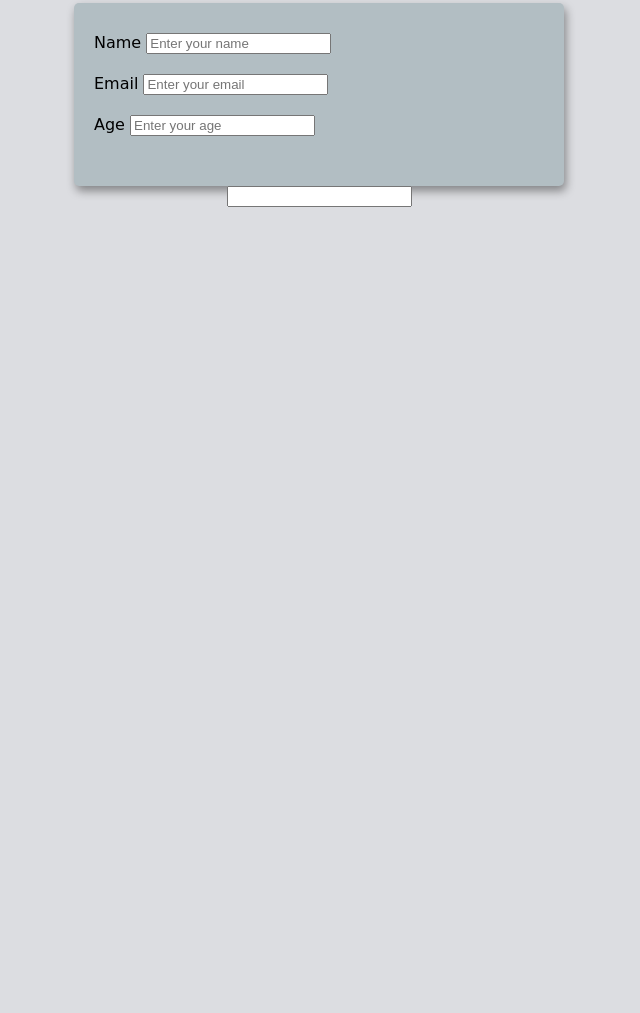
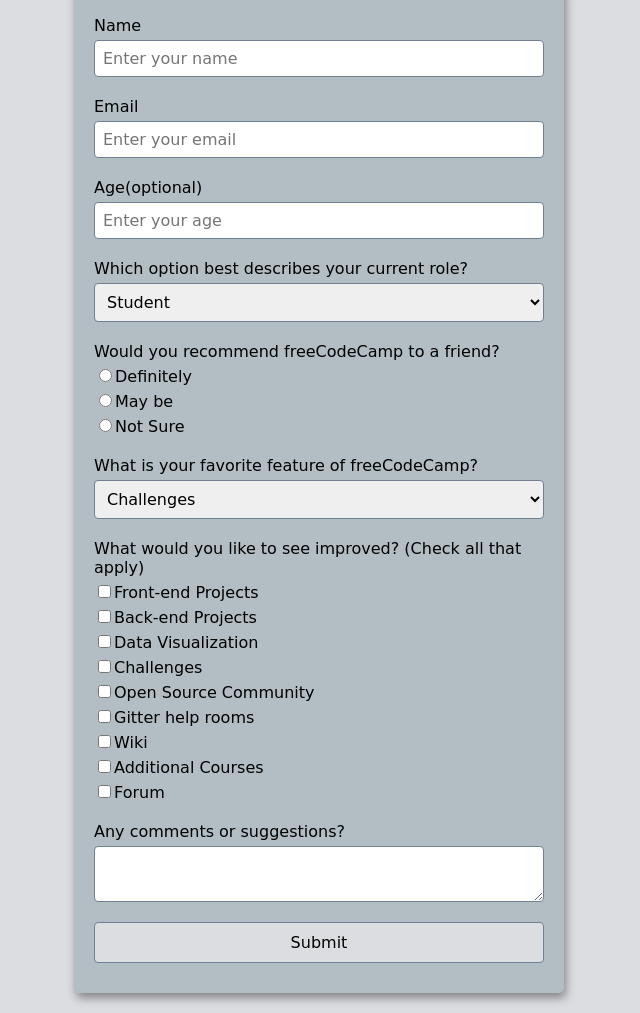
Before and after one commit to Saikamesh/SurveyForm, a plain HTML site: page index.html in a window 1280 px wide. Shown: the part 91-1104 px from the top of the page, without its empty margins (321-961 px from the left). Before the commit the page ends 800 px from the top, so only its background shows below. Drawn offline with Linux system fonts and the light colour scheme; a web font is replaced by a local one.

Commit message:
Finished Survey Form.

```diff
--- a/index.html
+++ b/index.html
@@ -1,5 +1,7 @@
 <html>
+<head>
 <title>Survey Form</title>
+</head>
 <style>
 @import url('https://fonts.googleapis.com/css?family=Baloo+Thambi+2&display=swap');
 body{
@@ -8,9 +10,15 @@
   text-align: center;
   margin: 0;
 }
+h1{
+  margin-bottom: 0;
+}
+h1 + p{
+  margin-top: 0;
+}
 form{
   background-color:#b2bec3;
-  margin:0 auto;
+  margin:20px auto;
   max-width:450px;
   border-radius:5px;
   box-shadow:2px 5px 10px rgba(0,0,0,0.4);
@@ -21,10 +29,34 @@
   text-align:left;
 }
 .form-control label{
-
+display: block;
+margin-bottom:5px;
 }
-.form-control input{
-
+.form-control input,
+.form-control select,
+.form-control textarea{
+ display:block;
+ width:100%;
+ padding:8px;
+ border-radius:4px;
+ border: 1px solid #718093;
+ font-size:16px;
+ font-family: inherit;
+}
+.form-control input[type="radio"],
+.form-control input[type="checkbox"]{
+  display: inline-block;
+  width: auto;
+}
+button{
+  background-color: #dcdde1;
+  display:block;
+  padding: 10px;
+  width:100%;
+  border-radius: 4px;
+  border: 1px solid #718093;
+  font-family: inherit;
+  font-size: 16px;
 }
 </style>
 <body>
@@ -32,19 +64,62 @@
 <p id="description">Thank You for taking time to help us improve the platform</p>
 <form id="survey-form">
   <div class="form-control">
-    <label for="name" id="label-name">Name</label>
-    <input type="text" id="name" placeholder="Enter your name">
+    <label for="name" id="name-label">Name</label>
+    <input type="text" id="name" placeholder="Enter your name" required>
   </div>
   <div class="form-control">
-    <label for="email" id="label-email">Email</label>
-    <input type="email" id="email" placeholder="Enter your email">
+    <label for="email" id="email-label">Email</label>
+    <input type="email" id="email" placeholder="Enter your email"required>
   </div>
   <div class="form-control">
-    <label for="age" id="label-age">Age</label>
-    <input type="number" id="age" placeholder="Enter your age">
+    <label for="number" id="number-label">Age(optional)</label>
+    <input type="number" id="number" placeholder="Enter your age" min="18" max="100">
   </div>
-
-  </form>
-<input type="text" name="" value="">
+  <div class="form-control">
+    <label for="role" >Which option best describes your current role?</label>
+<select name="role" id="dropdown">
+<option value="Student">Student</option>
+<option value="Full-time Job">Full-time Job</option>
+<option value="Part-time Job">Part-time Job</option>
+<option value="prefer not to say">prefer not to say</option>
+<option value="Other">Other</option>
+</select>
+  </div>
+  <div class="form-control">
+    <label>Would you recommend freeCodeCamp to a friend?</label>
+      <label for="recommend-1"><input type="radio" name="recommend" value="Definitely" id="recommend-1">Definitely</label>
+      <label for="recommend-2"><input type="radio" name="recommend" value="May be" id="recommend-2">May be</label>
+      <label for="recommend-3"><input type="radio" name="recommend" value="Not Sure" id="recommend-3">Not Sure</label>
+  </div>
+</div>
+<div class="form-control">
+  <label for="favorite" >What is your favorite feature of freeCodeCamp?</label>
+<select name="favorite" id="favorite">
+<option value="Challenges">Challenges</option>
+<option value="Projects">Projects</option>
+<option value="Community">Community</option>
+<option value="Open Source">Open Source</option>
+<option value="Other">Other</option>
+</select>
+</div>
+<div class="form-control">
+  <label>What would you like to see improved? (Check all that apply)</label>
+    <label for="improved- 1"><input type="checkbox" name="improved" value="Front-end Projects" id="improved- 1">Front-end Projects</label>
+    <label for="improved- 2"><input type="checkbox" name="improved" value="Back-end Projects" id="improved- 2">Back-end Projects</label>
+    <label for="improved- 3"><input type="checkbox" name="improved" value="Data Visualization" id="improved- 3">Data Visualization</label>
+    <label for="improved- 4"><input type="checkbox" name="improved" value="Challenges" id="improved- 4">Challenges</label>
+    <label for="improved- 5"><input type="checkbox" name="improved" value="Open Source Community" id="improved- 5">Open Source Community</label>
+    <label for="improved- 6"><input type="checkbox" name="improved" value="Gitter help rooms" id="improved- 6">Gitter help rooms</label>
+    <label for="improved- 7"><input type="checkbox" name="improved" value="Wiki" id="improved- 7">Wiki</label>
+    <label for="improved- 8"><input type="checkbox" name="improved" value="Additional Courses" id="improved- 8">Additional Courses</label>
+    <label for="improved- 9"><input type="checkbox" name="improved" value="Forum" id="improved- 9">Forum</label>
+</div>
+<div class="form-control">
+  <label for="suggestions" id="">Any comments or suggestions?</label>
+  <textarea  name="suggestions" id="suggestions" placeholder="Enter any comments or suggestions here...">
+  </textarea>
+</div>
+  <button type="submit" id="submit" value="Submit">Submit</button>
+</form>
 </body>
 </html>
```
Also changed, not shown: 1 other file.
